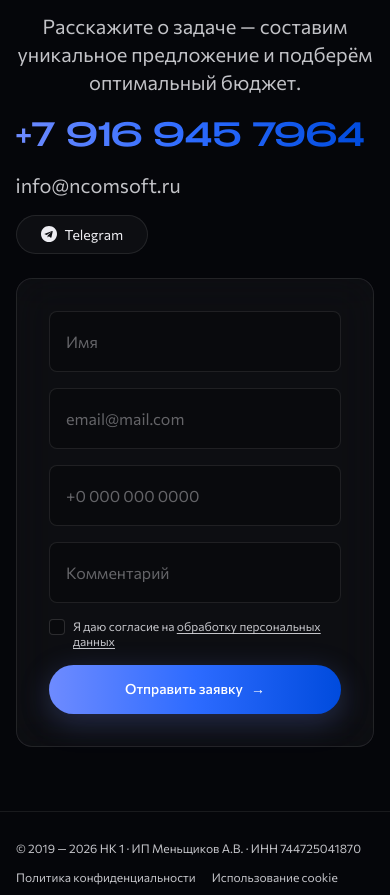
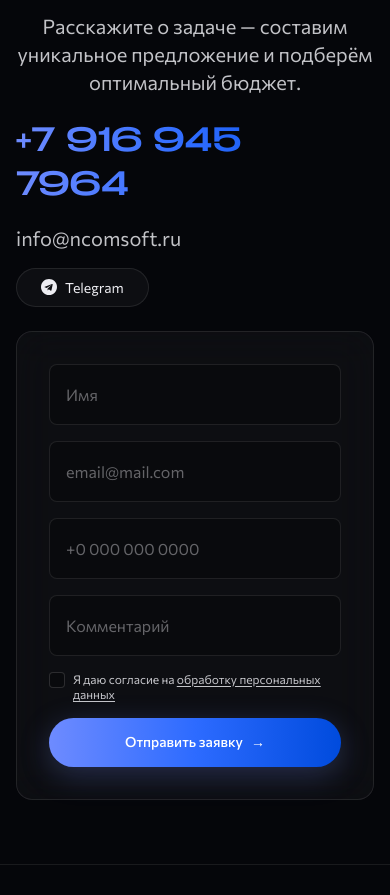
Before and after one commit to manuilsky/NC-ONE-redisign-next, a Next.js app: page / in a window 390 px wide. Shown: the part 6720-7615 px from the top of the page. Built offline with nearby package versions, Linux system fonts and the light colour scheme.

Commit message:
mobile responsive fix pt3

```diff
--- a/components/ContactSection.module.css
+++ b/components/ContactSection.module.css
@@ -282,8 +282,17 @@
   }
 
   .phone {
+    display: flex;
+    flex-direction: column;
+    align-items: flex-start;
+    width: 100%;
+    max-width: 100%;
     font-size: 2rem;
-    line-height: 1.1;
+    line-height: 1.375;
+  }
+
+  .phoneSpace {
+    display: none;
   }
 
   .email {
--- a/components/ContactSection.tsx
+++ b/components/ContactSection.tsx
@@ -31,7 +31,9 @@ export function ContactSection() {
         <div className={styles.grid}>
           <Reveal as="div" className={styles.contacts} delay={80}>
             <a href={finalCta.phoneHref} className={styles.phone}>
-              {finalCta.phone}
+              <span>+7 916 945</span>
+              <span className={styles.phoneSpace}> </span>
+              <span>7964</span>
             </a>
             <a href={`mailto:${finalCta.email}`} className={styles.email}>
               {finalCta.email}
--- a/components/ServicesSection.module.css
+++ b/components/ServicesSection.module.css
@@ -198,6 +198,11 @@
     border-radius: 2rem;
   }
 
+  .partnerLabel {
+    align-self: stretch;
+    text-align: left;
+  }
+
   .partnerTitle {
     font-size: 1.125rem;
     line-height: 1.15;
--- a/components/WhyUsSection.module.css
+++ b/components/WhyUsSection.module.css
@@ -192,7 +192,7 @@
   .card {
     flex-basis: 15rem;
     width: 15rem;
-    height: auto;
+    height: 27.3125rem;
     min-height: 27.3125rem;
     padding: 1.5rem;
     gap: 1rem;
```
